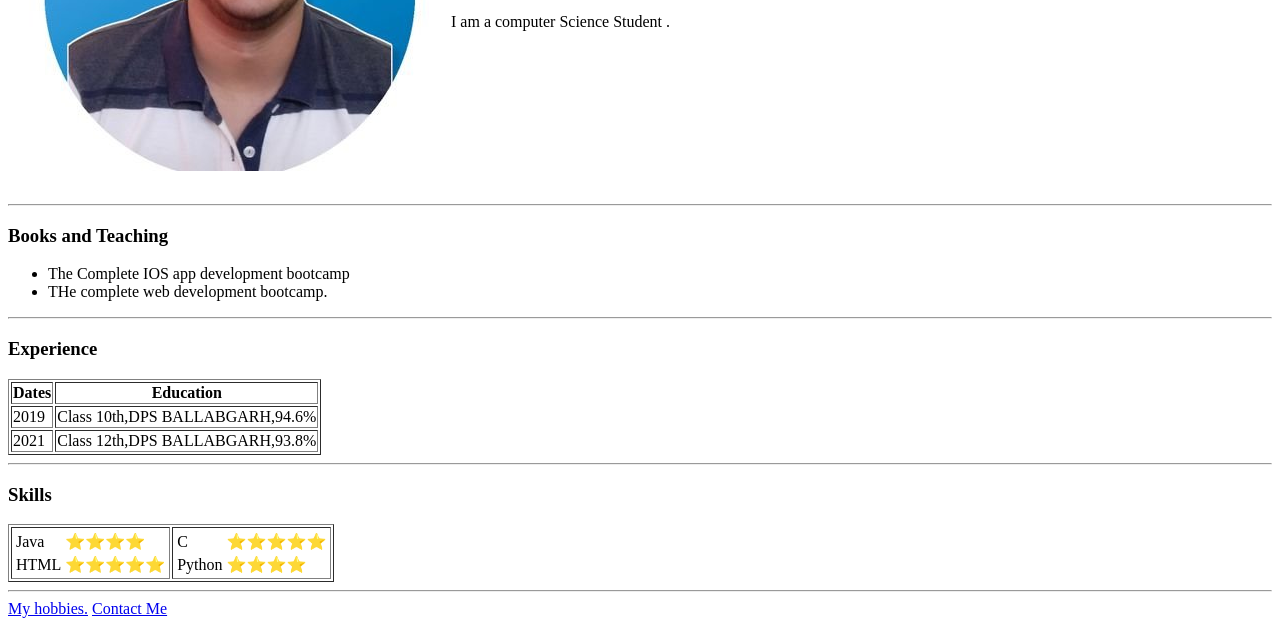
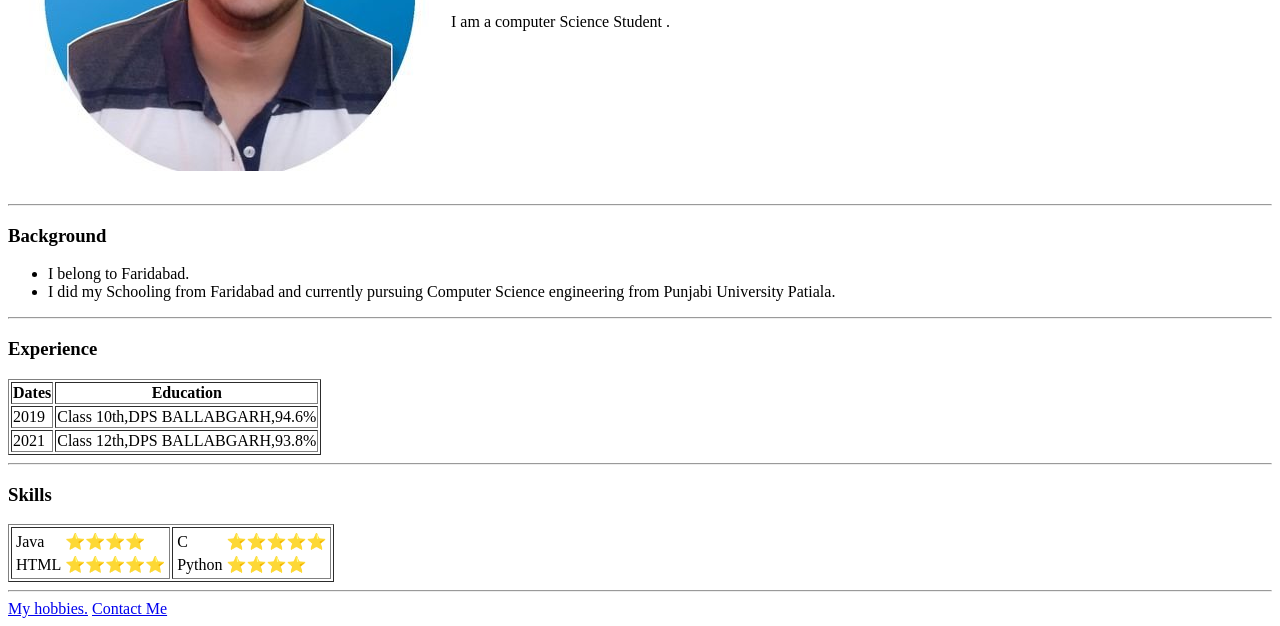
Before and after one commit to sumantsingh70/cv, a plain HTML site: page index.html in a window 1280 px wide. Shown: the part 258-884 px from the top of the page. Drawn offline with Linux system fonts and the light colour scheme.

Commit message:
Updated background section

```diff
--- a/index.html
+++ b/index.html
@@ -30,10 +30,10 @@
 		</table>
 
 		<hr />
-		<h3>Books and Teaching</h3>
+		<h3>Background</h3>
 		<ul>
-			<li>The Complete IOS app development bootcamp</li>
-			<li>THe complete web development bootcamp.</li>
+			<li>I belong to Faridabad.</li>
+			<li>I did my Schooling from Faridabad and currently pursuing Computer Science engineering from Punjabi University Patiala.</li>
 		</ul>
 		<hr>
 		<h3>Experience</h3>
```
